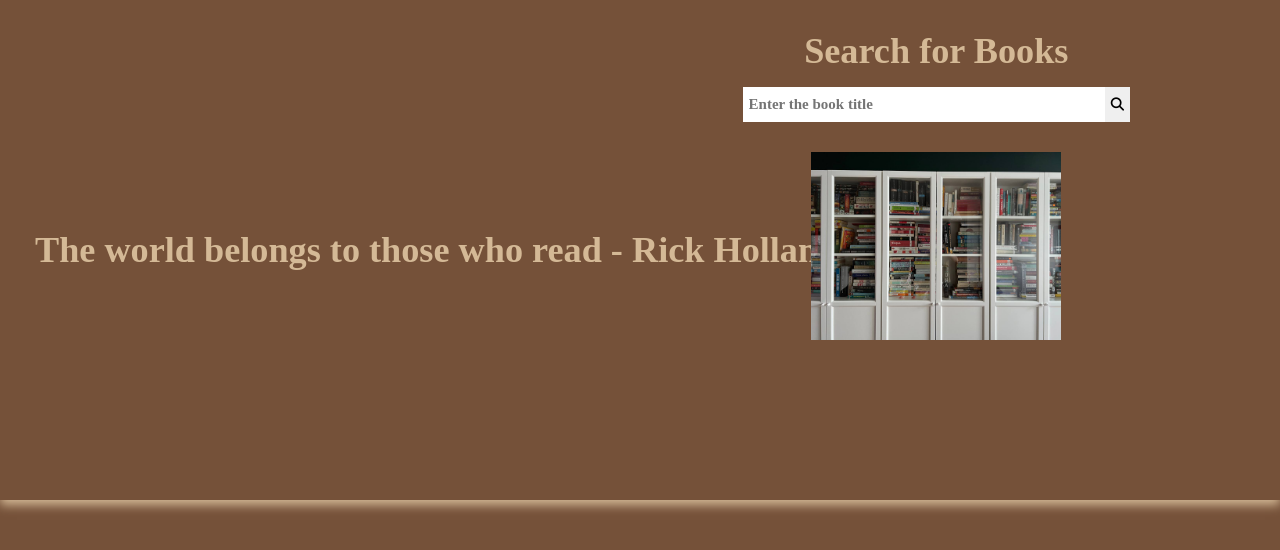
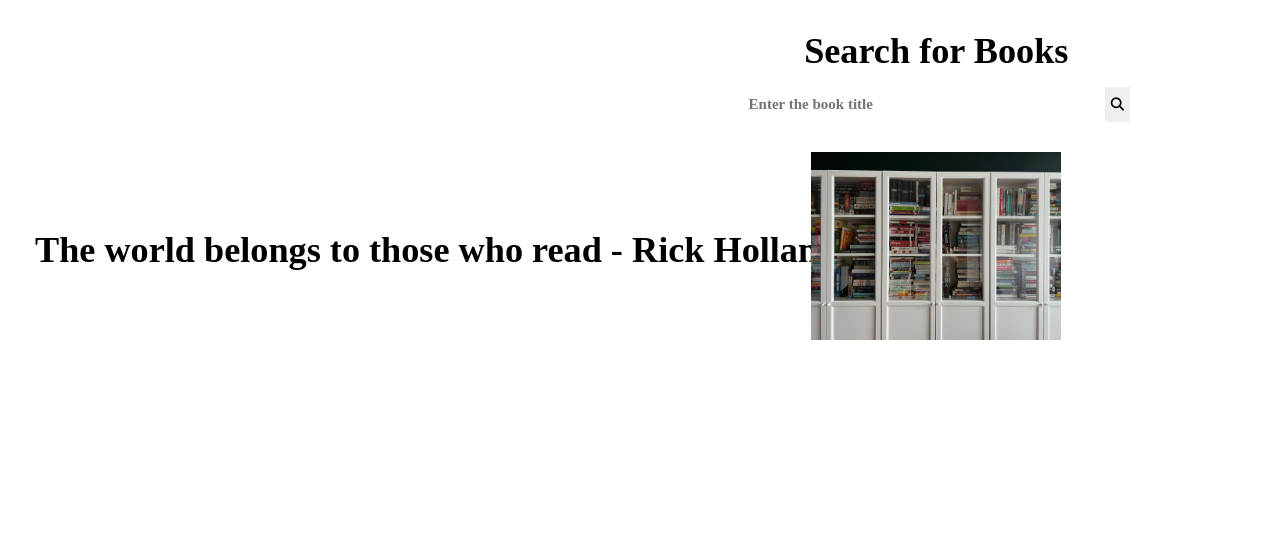
Before and after one commit to klaucoffee/googlebooks-frontend, a React (Create React App) app: page / in a window 1280 px wide. Shown: the top 550 px of the page. Built offline with nearby package versions, Linux system fonts and the light colour scheme; a web font is replaced by a local one.

Commit message:
added new color

```diff
--- a/src/Components/style.css
+++ b/src/Components/style.css
@@ -3,9 +3,11 @@
   margin: 0;
   font-family: "Macondo", cursive;
 }
+/* https://www.schemecolor.com/light-to-dark-blue.php */
+/* Colour palete for app */
 :root {
-  --primary-color: #755139ff;
-  --secondary-color: #d4b996ff;
+  --primary-color: #91BAD6
+  --secondary-color: #528AAE;
 }
 body {
   background-color: var(--primary-color);
```
